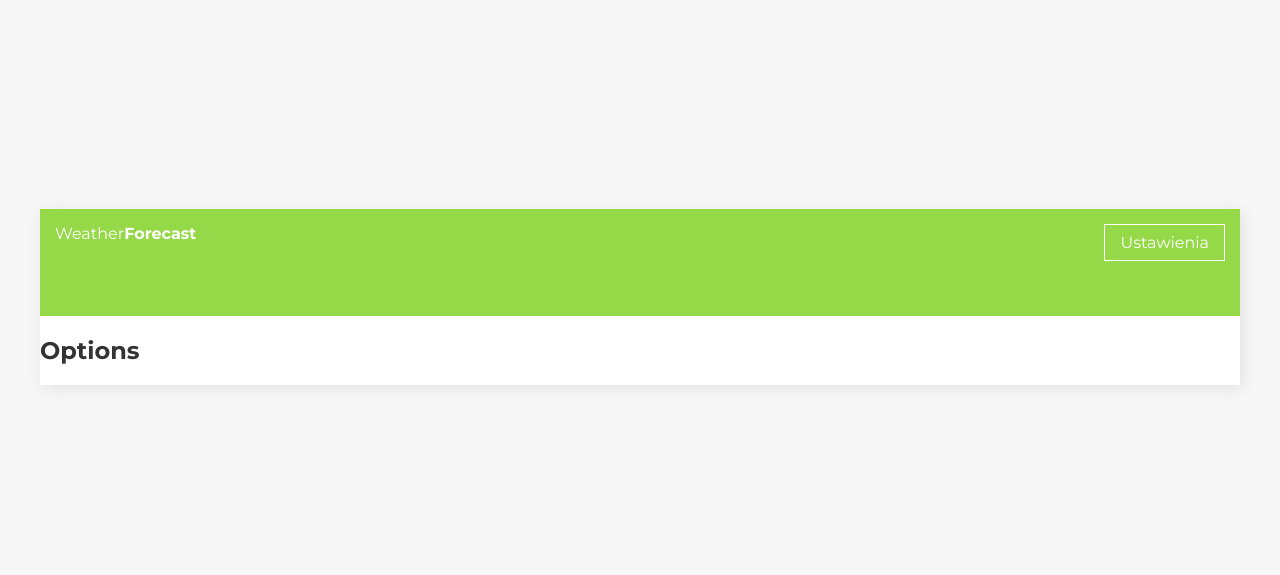
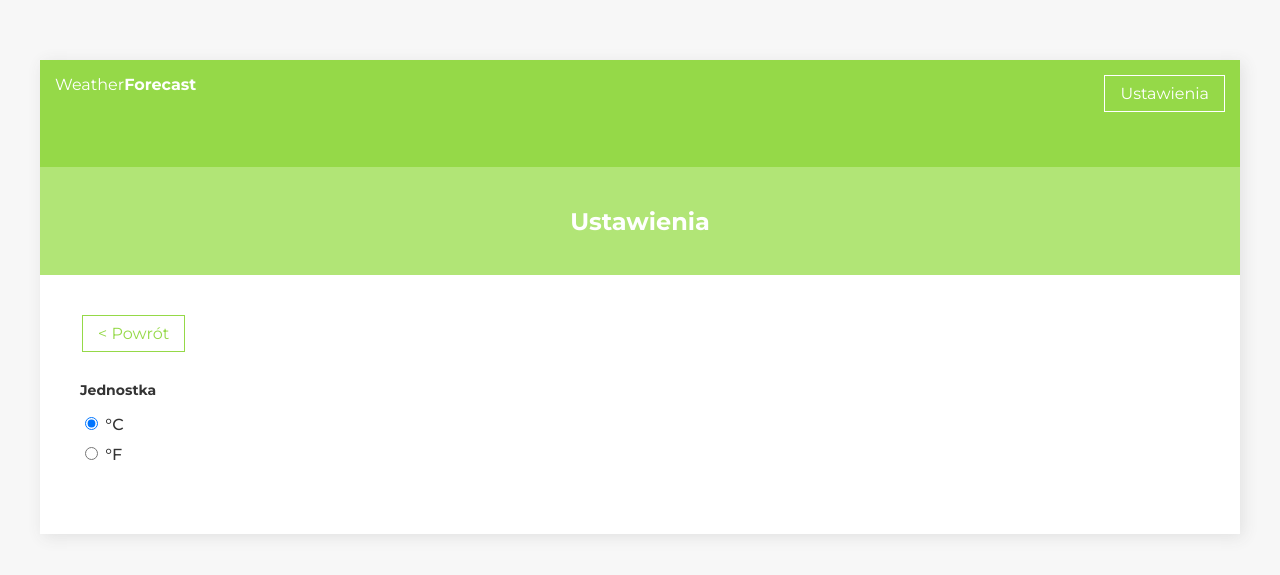
Before and after one commit to jWytrzes/weather, a React (Create React App) app: page /options in a window 1280 px wide. Shown: the part 103-678 px from the top of the page. Built offline with nearby package versions, Linux system fonts and the light colour scheme.

Commit message:
Options Page styles

```diff
--- /dev/null
+++ b/src/components/BackButton.js
@@ -0,0 +1,49 @@
+import React from 'react';
+import styled from 'styled-components';
+import { Link } from 'react-router-dom';
+
+const StyledButton = styled(Link)`
+    text-decoration: none;
+    font-family: inherit;
+    padding: 8px 15px;
+    border: 1px solid;
+    border-color: ${({ theme}) => theme.primary };
+    color: ${({ theme}) => theme.primary };
+    background: none;
+    margin-left:2px;
+    position: relative;
+    overflow: hidden;
+    font-size: 16px;
+    display: inline-block;
+
+    ::after {
+        content: "";
+        display: block;
+        position: absolute;
+        width: 100%;
+        height: 100%;
+        top: 0;
+        right: 0;
+        transform: scale(0);
+        z-index: 10;
+        transition: transform .15s ease-in-out;
+        opacity: .2;
+        background-color: ${({ theme }) => theme.primary};
+        cursor: pointer;
+    }
+
+    :hover {
+        ::after {
+            transform: scale(1);
+        }
+    }
+`;
+
+const Button = (props) => (
+    <StyledButton {...props} to="/">
+        {'<'}
+        {props.children}
+    </StyledButton>
+)
+
+export default Button;
--- a/src/components/Header.js
+++ b/src/components/Header.js
@@ -4,6 +4,13 @@ import styled from 'styled-components';
 const StyledHeader = styled.header`
     background: ${({ theme }) => theme.secondary};
     padding: 20px 15px;
+    color: ${({ theme }) => theme.white };
+
+    h2 {
+        font-size: 24px;
+        font-weight: 600;
+        text-align: center;
+    }
 `;
 
 const Header = ({children}) => (
--- /dev/null
+++ b/src/components/UnitOptions.js
@@ -0,0 +1,30 @@
+import React from 'react';
+import styled from 'styled-components';
+
+const StyledWrapper = styled.div`
+    margin: 25px 0;
+`;
+
+const H5 = styled.h5`
+    font-size: 14px;
+    margin: 0 0 10px;
+`;
+
+const StyledLabel = styled.label`
+    display: block;
+    font-weight: 500;
+    padding: 5px 0;
+    cursor: pointer;
+`;
+
+const UnitOptions = () => (
+    <StyledWrapper>
+        <H5> Jednostka </H5>
+        <div>
+            <StyledLabel> <input type="radio" name="units" value="C" checked/> °C </StyledLabel>
+            <StyledLabel> <input type="radio" name="units" value="F"/> °F </StyledLabel>
+        </div>
+    </StyledWrapper>
+);
+
+export default UnitOptions;
--- a/src/pages/Index.js
+++ b/src/pages/Index.js
@@ -2,7 +2,7 @@ import React from 'react';
 import Layout from '../Layout';
 import Header from '../components/Header';
 import InputField from '../components/InputField';
-import Cities from '../components/Cities.js';
+import Cities from '../views/Cities.js';
 
 const Index = () => (
     <Layout>
--- a/src/pages/Options.js
+++ b/src/pages/Options.js
@@ -1,9 +1,14 @@
 import React from 'react';
 import Layout from '../Layout';
+import Header from '../components/Header';
+import OptionsContainer from '../views/OptionsContainer';
 
 const Options = () => (
     <Layout>
-        <h2> Options </h2>
+        <Header>
+            <h2> Ustawienia </h2>
+        </Header>
+        <OptionsContainer />
     </Layout>
 );
 
--- a/src/components/Cities.js
+++ b/src/views/Cities.js
@@ -1,6 +1,6 @@
 import React from 'react';
 import styled from 'styled-components';
-import City from './City';
+import City from '../components/City';
 
 const StyledWrapper = styled.div`
     display: flex;
--- /dev/null
+++ b/src/views/OptionsContainer.js
@@ -0,0 +1,17 @@
+import React from 'react';
+import styled from 'styled-components';
+import BackButton from '../components/BackButton';
+import UnitOptions from '../components/UnitOptions';
+
+const StyledWrapper = styled.div`
+    padding: 40px;
+`;
+
+const OptionsContainer = () => (
+    <StyledWrapper>
+        <BackButton> Powrót </BackButton>
+        <UnitOptions />
+    </StyledWrapper>
+)
+
+export default OptionsContainer;
```
